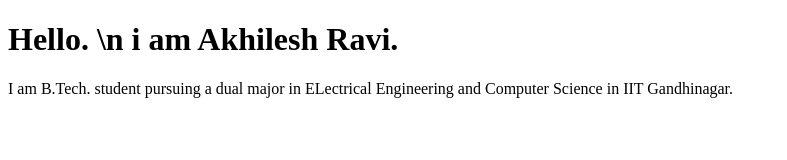
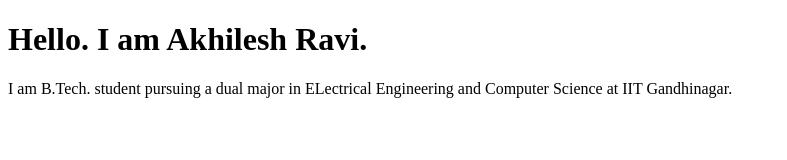
Before and after one commit to akhileshravi/akhileshravi.github.io, a plain HTML site: page index.html in a window 1280 px wide. Shown: the whole page, without its empty margins (0-787 px from the left). Drawn offline with Linux system fonts and the light colour scheme.

Commit message:
Update index.html

```diff
--- a/index.html
+++ b/index.html
@@ -1,7 +1,10 @@
 <!DOCTYPE html>
 <html>
 <body>
-<h1>Hello. \n i am Akhilesh Ravi.</h1>
-<p>I am B.Tech. student pursuing a dual major in ELectrical Engineering and Computer Science in IIT Gandhinagar.</p>
+<h1>Hello.
+  I am Akhilesh Ravi.</h1>
+<p>I am B.Tech. student pursuing a dual major in
+  ELectrical Engineering and Computer Science
+  at IIT Gandhinagar.</p>
 </body>
 </html>
```
